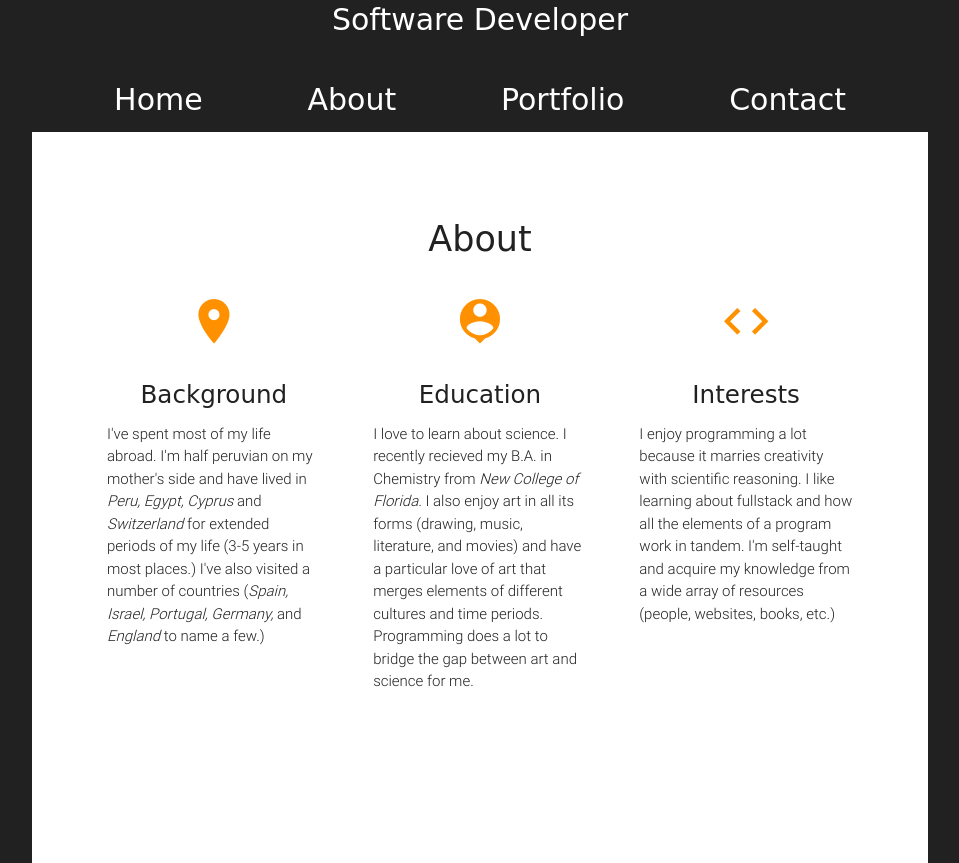
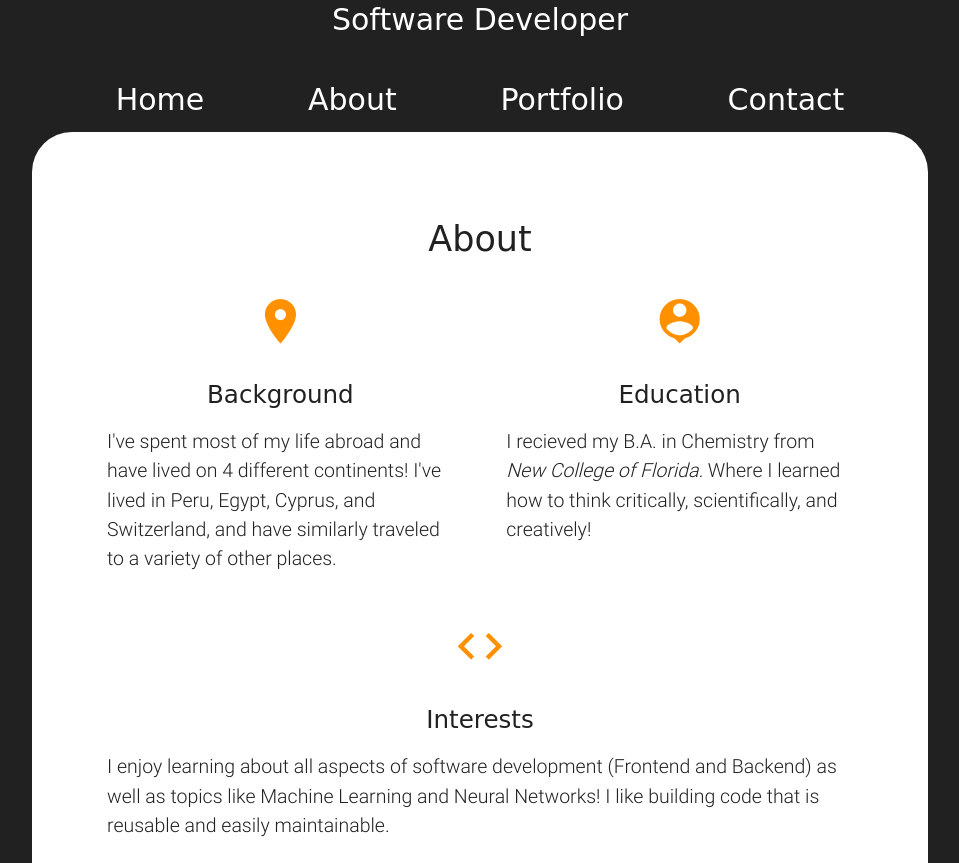
Before and after one commit to mhdavis/mhdavis.github.io, a plain HTML site: page index.html in a window 1280 px wide. Shown: the part 453-1316 px from the top of the page, without its empty margins (160-1119 px from the left). Drawn offline with nearby package versions, Linux system fonts and the light colour scheme; a web font is replaced by a local one.

Commit message:
refactored about section + css

```diff
--- a/css/style.css
+++ b/css/style.css
@@ -37,12 +37,13 @@ img.responsive-img {
 nav {
 	background-color: #212121;
 	box-shadow: 0 0 0 0;
-	font-family: 'Knewave' , cursive;
 }
 
-nav ul a {
+.nav-link {
+	font-family: 'Knewave' , cursive;
 	font-size: 30px;
 	padding: 0 50px;
+	transition: 0.3s;
 }
 
 #navigation ul a:hover {
@@ -109,9 +110,17 @@ nav ul a {
 
 /* ABOUT
 -----------------------------------------------------------------*/
+#about-section {
+	border-radius: 40px 40px 0px 0px;
+}
+
 .about-title {
 	font-family: 'Knewave' , cursive;
 	color: #212121;
+}
+
+.about-paragraph {
+	font-size: 1.3em;
 }
 
 /* PORTFOLIO
@@ -162,8 +171,6 @@ nav ul a {
 	background-position: center;
 }
 
-/*BUTTONS
-------------------------------------------------------------------*/
 /*portfolio buttons*/
 .custom-portfolio-btn {
 	font-family: 'Knewave' , cursive;
@@ -172,23 +179,6 @@ nav ul a {
 }
 
 .custom-portfolio-btn:hover {
-	background-color: #ff9100;
-}
-
-.custom-portfolio-btn:focus {
-	background-color: #212121;
-}
-
-/*contact buttons*/
-.custom-contact-btn {
-	font-family: 'Knewave' , cursive;
-	color: #FFFFFF;
-	background-color: #212121;
-	margin: 0 1em;
-
-}
-
-.custom-contact-btn:hover {
 	background-color: #ff9100;
 }
 
--- a/index.html
+++ b/index.html
@@ -27,21 +27,15 @@
   </header>
 
   <nav id="navigation">
-    <a href="#" data-activates="mobile" class="button-collapse"><i class="material-icons">menu</i></a>
-    <ul class='main-nav center hide-on-med-and-down'>
-      <li><a href="#top-portion">Home</a></li>
-      <li><a href="#about-section">About</a></li>
-      <li><a href="#portfolio-section">Portfolio</a></li>
-      <li><a href="#contact-section">Contact</a></li>
-    </ul>
-    <ul class="side-nav" id="mobile">
-      <li><a href="#top-portion">Home</a></li>
-      <li><a href="#about-section">About</a></li>
-      <li><a href="#portfolio-section">Portfolio</a></li>
-      <li><a href="#contact-section">Contact</a></li>
+    <ul class='main-nav center'>
+      <li><a class="nav-link" href="#top-portion" rel="noopener noreferrer">Home</a></li>
+      <li><a class="nav-link" href="#about-section" rel="noopener noreferrer">About</a></li>
+      <li><a class="nav-link" href="#portfolio-section" rel="noopener noreferrer">Portfolio</a></li>
+      <li><a class="nav-link" href="#contact-section" rel="noopener noreferrer">Contact</a></li>
     </ul>
   </nav>
 
+  <!-- ABOUT -->
   <div id="about-section" class="container">
     <div class="section">
       <div class="row">
@@ -49,36 +43,37 @@
           <h5 class="center custom-section-title">About</h5>
         </div>
 
-        <div class ="col s12 m4">
+        <div class ="col s12 m6">
           <div class ="icon-block">
             <h2 class="center"><i class="large custom-icons material-icons">location_on</i></h2>
             <h5 class="about-title center">Background</h5>
-            <p class="light">I've spent most of my life abroad. I'm half peruvian on my mother's side and have lived in <i>Peru, Egypt, Cyprus</i> and <i>Switzerland</i> for extended periods of my life (3-5 years in most places.) I've also visited a number of countries (<i>Spain, Israel, Portugal, Germany,</i> and <i>England</i> to name a few.)</p>
-          </div>
-        </div>
-
-        <div class ="col s12 m4">
-          <div class="icon-block">
-            <h2 class="center"><i class="large custom-icons material-icons">person_pin</i></h2>
-            <h5 class="about-title center">Education</h5>
-            <p class="light">
-              I love to learn about science.
-              I recently recieved my B.A. in Chemistry from <i>New College of Florida.</i>
-              I also enjoy art in all its forms (drawing, music, literature, and movies)
-              and have a particular love of art that merges elements of different cultures and time periods.
-              Programming does a lot to bridge the gap between art and science for me.
+            <p class="about-paragraph light">
+              I've spent most of my life abroad and have lived on 4 different continents!
+              I've lived in Peru, Egypt, Cyprus, and Switzerland, and have similarly traveled to
+              a variety of other places.
             </p>
           </div>
         </div>
 
-        <div class ="col s12 m4">
+        <div class ="col s12 m6">
+          <div class="icon-block">
+            <h2 class="center"><i class="large custom-icons material-icons">person_pin</i></h2>
+            <h5 class="about-title center">Education</h5>
+            <p class="about-paragraph light">
+              I recieved my B.A. in Chemistry from <i>New College of Florida.</i> Where I learned
+              how to think critically, scientifically, and creatively!
+            </p>
+          </div>
+        </div>
+
+        <div class ="col s12">
           <div class="icon-block">
             <h2 class="center"><i class="large custom-icons material-icons">code</i></h2>
             <h5 class="about-title center">Interests</h5>
-            <p class="light">
-              I enjoy programming a lot because it marries creativity with scientific reasoning.
-              I like learning about fullstack and how all the elements of a program work in tandem.
-              I'm self-taught and acquire my knowledge from a wide array of resources (people, websites, books, etc.)
+            <p class="about-paragraph light">
+              I enjoy learning about all aspects of software development (Frontend and Backend)
+              as well as topics like Machine Learning and Neural Networks! I like building code
+              that is reusable and easily maintainable.
             </p>
           </div>
         </div>
```
